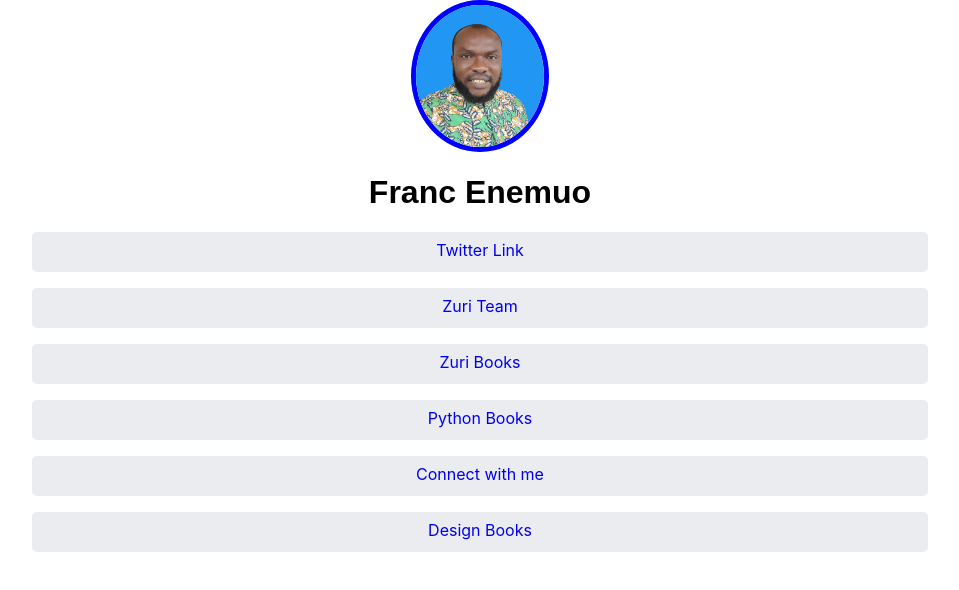
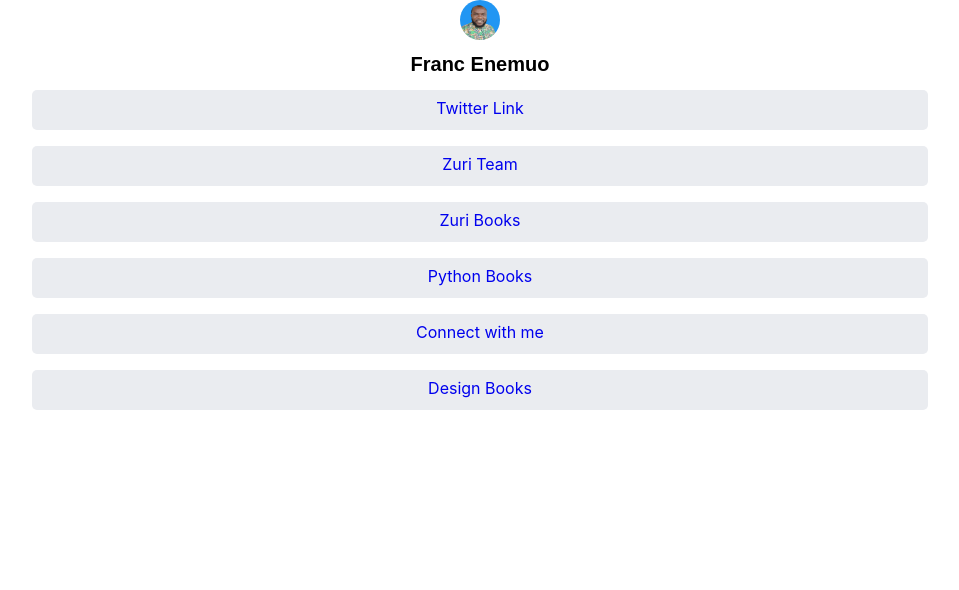
Before and after one commit to coderitec/hng1, a React (Create React App) app: page / in a window 1280 px wide. Shown: the top 590 px of the page, without its empty margins (160-1119 px from the left). Built offline with nearby package versions, Linux system fonts and the light colour scheme.

Commit message:
fix: modify the styles to meet requirement

```diff
--- a/src/App.css
+++ b/src/App.css
@@ -2,13 +2,16 @@
 .img-avatar{
   display: block;
   margin: 0 auto;
-  max-width: 10%;
   border-radius: 50%;
-  border: 5px solid blue;
+  border: none;
+  width: 40px;
+  height: 40px;
 }
 
 .title{
   text-align: center;
+  font-size: 20px;
+  /* margin-top: -3em; */
   font-family: 'Arial Narrow Bold', sans-serif;
 }
 
```
